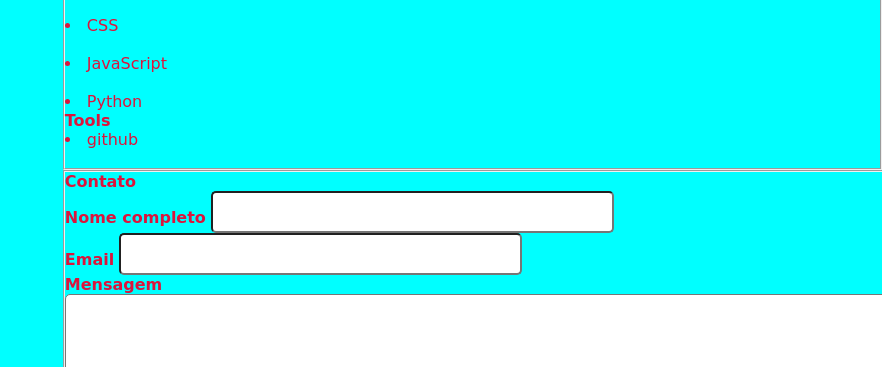
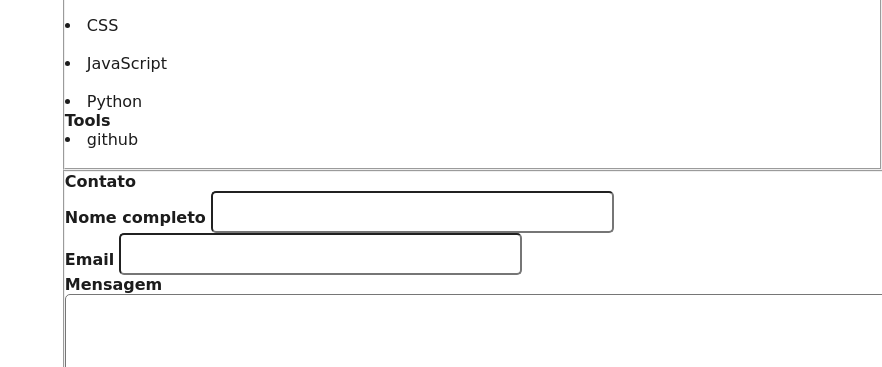
Before and after one commit to RogerioAdauto/RogerioAdauto.github.io, a plain HTML site: page index.html in a window 1280 px wide. Shown: the part 585-952 px from the top of the page, without its empty margins (398-1280 px from the left). Drawn offline with Linux system fonts and the light colour scheme.

Commit message:
Add files via upload

```diff
--- a/fundo_da_pagina.css
+++ b/fundo_da_pagina.css
@@ -13,7 +13,7 @@
 
 #subtitulo{
     font-family: cursive;
-    color: crimson;
+    color: #1c1c1c
     margin-left: 12%;
 }
 
@@ -22,17 +22,17 @@ fieldset{
 }
 
 body{
-    background-color: cyan;
+    background: color #d3d3d3;;
     font-family: cursive;
     font-size: 1em;
-    color: crimson;
+    color:#1c1c1c;
     margin-left: 36%;
     margin-top: 3%;
     justify-content: center;
 }
 
 input,textarea, button{
-    color: darkgreen;
+    color: #1c1c1c;
     font-size: 2em;
     font-family: cursive;
     border-radius: 5px;
@@ -44,7 +44,7 @@ input,textarea, button{
 
 .campo label {
 margin-bottom: 1em;
-color: darkgreen;
+color: #1c1c1c;
 display: block;
 }
 
```
